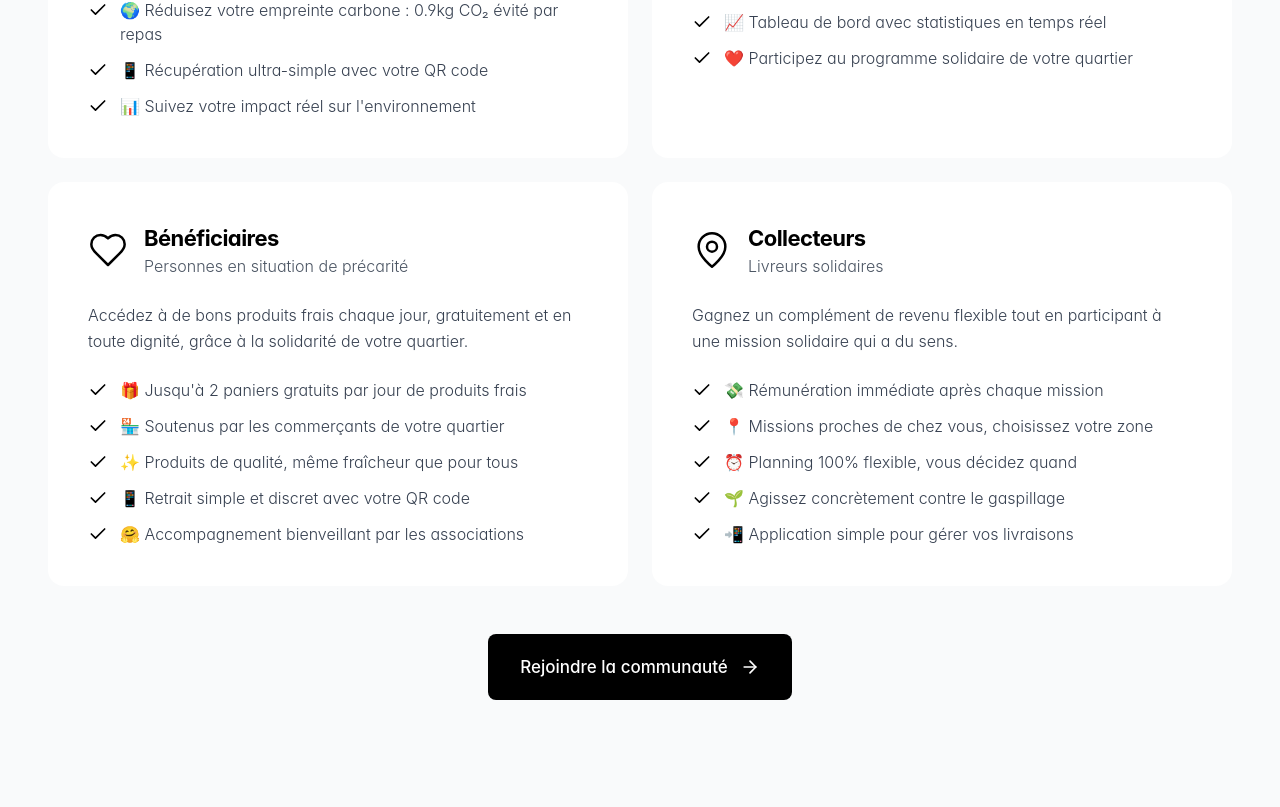
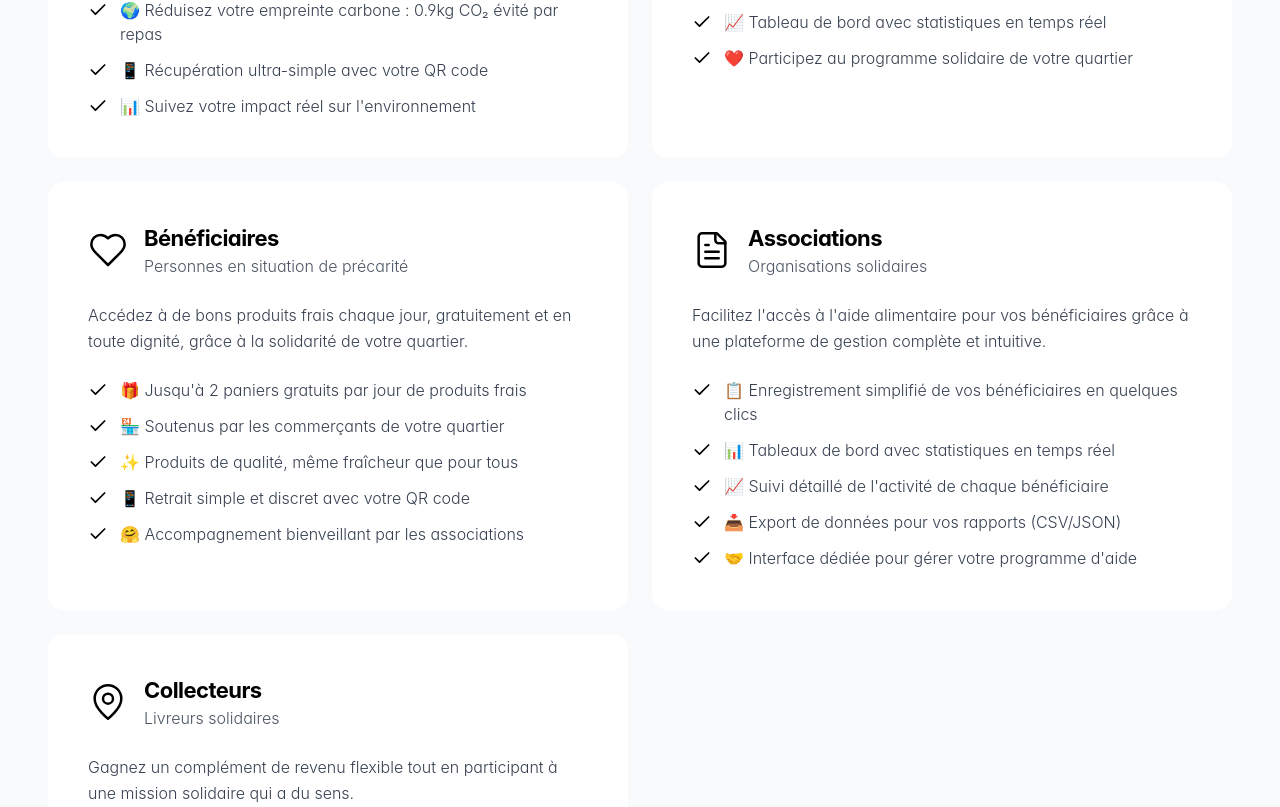
Before and after one commit to moonback/EcoPanier-v1, a React (Vite) app: page / in a window 1280 px wide. Shown: the part 2625-3432 px from the top of the page. Built offline with nearby package versions, Linux system fonts and the light colour scheme; no server answers; the database is empty.

Commit message:
feat(association): expand association features in Help Center and How It Works sections, including new role and detailed steps for managing beneficiaries

```diff
--- a/src/components/landing/sections/UserProfilesSection.tsx
+++ b/src/components/landing/sections/UserProfilesSection.tsx
@@ -20,7 +20,7 @@ export const UserProfilesSection = () => {
             Pour tous
           </h2>
           <p className="text-xl text-gray-600 max-w-2xl font-light">
-            Consommateurs, commerçants, bénéficiaires et collecteurs unis contre le gaspillage
+            Consommateurs, commerçants, bénéficiaires, associations et collecteurs unis contre le gaspillage
           </p>
         </motion.div>
 
--- a/src/components/pages/HelpCenter.tsx
+++ b/src/components/pages/HelpCenter.tsx
@@ -33,6 +33,7 @@ export const HelpCenter = () => {
     { id: 'customer', name: 'Clients', icon: ShoppingCart },
     { id: 'merchant', name: 'Commerçants', icon: Store },
     { id: 'beneficiary', name: 'Bénéficiaires', icon: Users },
+    { id: 'association', name: 'Associations', icon: Heart },
     { id: 'payment', name: 'Paiements', icon: CreditCard },
     { id: 'technical', name: 'Technique', icon: Settings },
   ];
@@ -115,6 +116,42 @@ export const HelpCenter = () => {
       question: 'Le retrait est-il différent pour les bénéficiaires ?',
       answer: 'Non ! Le processus de retrait est identique pour tous : vous présentez votre QR code et votre code PIN. Aucune distinction n\'est faite, dans le respect de la dignité de chacun.',
       icon: Heart,
+    },
+    {
+      category: 'association',
+      question: 'Comment devenir association partenaire ?',
+      answer: 'Créez un compte en sélectionnant le rôle "Association" lors de l\'inscription. Renseignez les informations de votre organisation (nom, adresse, responsable). Une fois validé, vous accédez immédiatement à votre espace de gestion.',
+      icon: Users,
+    },
+    {
+      category: 'association',
+      question: 'Comment enregistrer un bénéficiaire ?',
+      answer: 'Dans votre espace association, allez dans l\'onglet "Enregistrer". Remplissez le formulaire avec les informations du bénéficiaire. Un ID unique sera automatiquement généré et un email de confirmation sera envoyé au bénéficiaire.',
+      icon: Users,
+    },
+    {
+      category: 'association',
+      question: 'Puis-je suivre l\'activité de mes bénéficiaires ?',
+      answer: 'Oui ! L\'onglet "Activité" vous permet de visualiser l\'historique complet des réservations de chaque bénéficiaire. Vous pouvez voir le nombre de lots récupérés, les dates et les commerces visités.',
+      icon: Package,
+    },
+    {
+      category: 'association',
+      question: 'Comment exporter les données de mes bénéficiaires ?',
+      answer: 'L\'onglet "Export" vous permet de télécharger toutes les données de vos bénéficiaires au format CSV ou JSON. Cela inclut les informations personnelles, les statistiques d\'activité et les dates d\'enregistrement. Utile pour vos rapports et conformité RGPD.',
+      icon: Settings,
+    },
+    {
+      category: 'association',
+      question: 'Que signifie "bénéficiaire vérifié" ?',
+      answer: 'Le statut "vérifié" indique que vous avez validé l\'identité et l\'éligibilité du bénéficiaire selon vos critères internes. Vous pouvez basculer ce statut à tout moment depuis la liste de vos bénéficiaires.',
+      icon: Shield,
+    },
+    {
+      category: 'association',
+      question: 'Combien de bénéficiaires puis-je enregistrer ?',
+      answer: 'Il n\'y a pas de limite au nombre de bénéficiaires que vous pouvez enregistrer. Votre espace association s\'adapte à la taille de votre organisation, que vous gériez 10 ou 1000 bénéficiaires.',
+      icon: Users,
     },
     {
       category: 'payment',
--- a/src/components/pages/HowItWorks.tsx
+++ b/src/components/pages/HowItWorks.tsx
@@ -24,12 +24,13 @@ import {
 
 export const HowItWorks = () => {
   const navigate = useNavigate();
-  const [activeRole, setActiveRole] = useState<'customer' | 'merchant' | 'beneficiary'>('customer');
+  const [activeRole, setActiveRole] = useState<'customer' | 'merchant' | 'beneficiary' | 'association'>('customer');
 
   const roles = [
     { id: 'customer', name: 'Je suis Client', icon: ShoppingCart },
     { id: 'merchant', name: 'Je suis Commerçant', icon: Store },
     { id: 'beneficiary', name: 'Je suis Bénéficiaire', icon: Users },
+    { id: 'association', name: 'Je suis Association', icon: Heart },
   ];
 
   const customerSteps = [
@@ -185,12 +186,65 @@ export const HowItWorks = () => {
     },
   ];
 
+  const associationSteps = [
+    {
+      number: 1,
+      title: 'Créez votre compte association',
+      description: 'Inscription gratuite pour votre organisation solidaire',
+      icon: UserPlus,
+      details: [
+        '🏛️ Inscrivez votre association en quelques minutes',
+        '📋 Renseignez vos informations (nom, adresse, responsable)',
+        '✅ Validation instantanée de votre compte',
+        '🎯 Accédez à votre espace de gestion dédié',
+      ],
+    },
+    {
+      number: 2,
+      title: 'Enregistrez vos bénéficiaires',
+      description: 'Formulaire simple pour créer des comptes en quelques clics',
+      icon: Users,
+      details: [
+        '📝 Remplissez le formulaire d\'enregistrement',
+        '🎫 ID unique auto-généré (YYYY-BEN-XXXXX)',
+        '📧 Email de confirmation envoyé automatiquement',
+        '✨ Le bénéficiaire peut utiliser la plateforme immédiatement',
+      ],
+    },
+    {
+      number: 3,
+      title: 'Suivez l\'activité en temps réel',
+      description: 'Tableaux de bord et statistiques complètes',
+      icon: Smartphone,
+      details: [
+        '📊 Visualisez les statistiques de vos bénéficiaires',
+        '📈 Graphiques d\'évolution sur 6 mois',
+        '👥 Consultez l\'historique des réservations',
+        '🔍 Suivi détaillé de chaque bénéficiaire',
+      ],
+    },
+    {
+      number: 4,
+      title: 'Exportez vos données',
+      description: 'Rapports CSV/JSON pour votre conformité RGPD',
+      icon: CheckCircle,
+      details: [
+        '📥 Export en un clic (CSV ou JSON)',
+        '📄 Données complètes pour vos rapports',
+        '🔒 Conformité RGPD garantie',
+        '📊 Statistiques d\'activité incluses',
+      ],
+    },
+  ];
+
   const getSteps = () => {
     switch (activeRole) {
       case 'merchant':
         return merchantSteps;
       case 'beneficiary':
         return beneficiarySteps;
+      case 'association':
+        return associationSteps;
       default:
         return customerSteps;
     }
@@ -258,13 +312,13 @@ export const HowItWorks = () => {
           <h2 className="text-3xl font-bold text-center text-black mb-8">
             Choisissez votre profil
           </h2>
-          <div className="grid md:grid-cols-3 gap-4">
+          <div className="grid md:grid-cols-2 lg:grid-cols-4 gap-4">
             {roles.map((role) => {
               const Icon = role.icon;
               return (
                 <button
                   key={role.id}
-                  onClick={() => setActiveRole(role.id as 'customer' | 'merchant' | 'beneficiary')}
+                  onClick={() => setActiveRole(role.id as 'customer' | 'merchant' | 'beneficiary' | 'association')}
                   className={`p-8 rounded-2xl font-medium text-lg transition-all shadow-sm hover:shadow-lg ${
                     activeRole === role.id
                       ? 'bg-gradient-to-br from-primary-600 to-primary-700 text-white shadow-xl scale-105'
--- a/src/data/landingData.ts
+++ b/src/data/landingData.ts
@@ -6,7 +6,8 @@ import {
   HandHeart,
   Package,
   MapPin,
-  DollarSign
+  DollarSign,
+  FileText
 } from 'lucide-react';
 import type { LucideIcon } from 'lucide-react';
 
@@ -190,6 +191,21 @@ export const userProfiles: UserProfile[] = [
     emoji: '🤝'
   },
   {
+    icon: FileText,
+    title: 'Associations',
+    subtitle: 'Organisations solidaires',
+    description: 'Facilitez l\'accès à l\'aide alimentaire pour vos bénéficiaires grâce à une plateforme de gestion complète et intuitive.',
+    benefits: [
+      '📋 Enregistrement simplifié de vos bénéficiaires en quelques clics',
+      '📊 Tableaux de bord avec statistiques en temps réel',
+      '📈 Suivi détaillé de l\'activité de chaque bénéficiaire',
+      '📥 Export de données pour vos rapports (CSV/JSON)',
+      '🤝 Interface dédiée pour gérer votre programme d\'aide'
+    ],
+    color: 'purple',
+    emoji: '🏛️'
+  },
+  {
     icon: MapPin,
     title: 'Collecteurs',
     subtitle: 'Livreurs solidaires',
```
